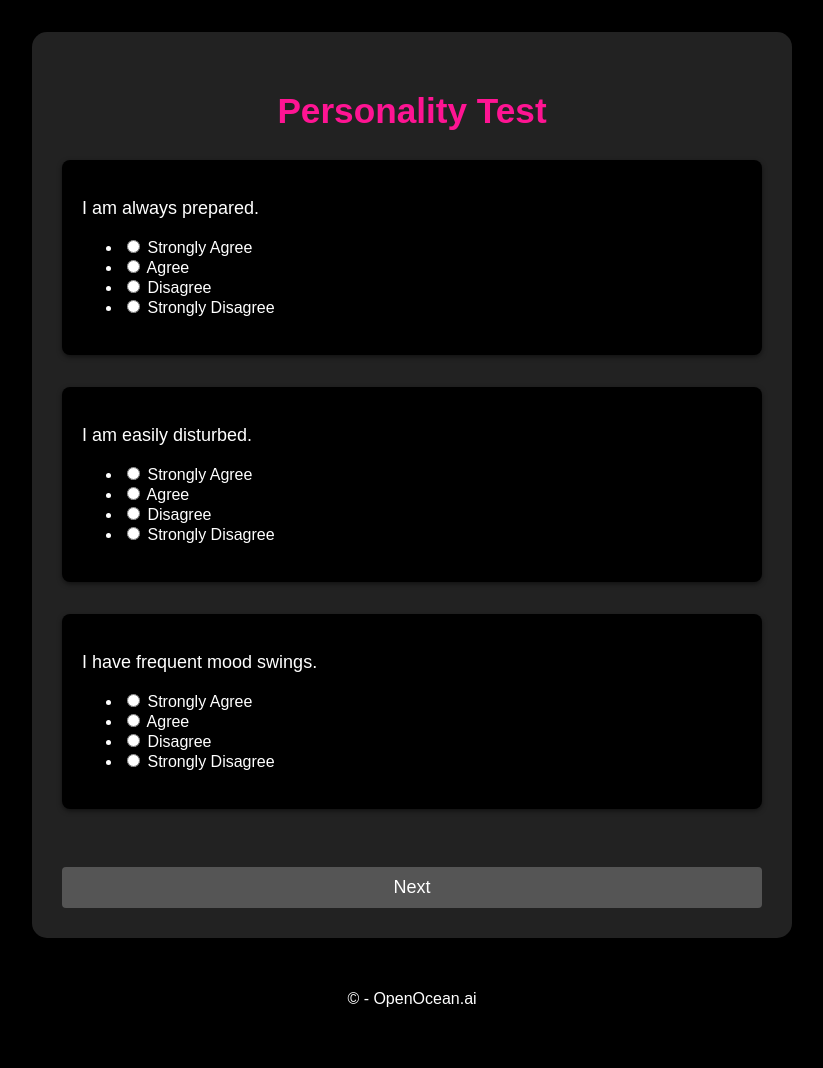
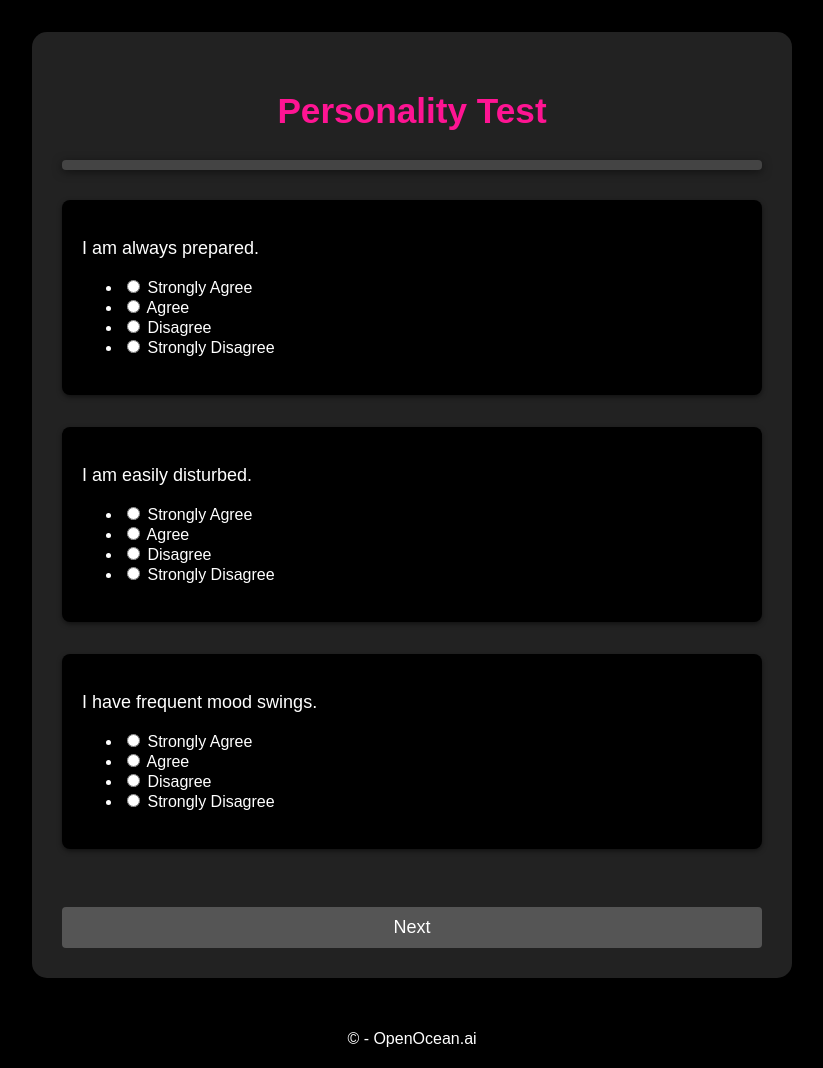
Before and after one commit to OsvaldoTA1/AFRL-Project-UI-Redesign, a Flask app: page /personality_test in a window 1280 px wide. Shown: the part 76-1144 px from the top of the page, without its empty margins (228-1051 px from the left). Before the commit the page ends 1083 px from the top, so only its background shows below. Run offline with Flask 3, Linux system fonts and the light colour scheme; the visitor is signed in with stand-in values (Sample User, id 1).

Commit message:
Insert template for progression bar to instill real time engagement tracking

```diff
--- a/app/templates/personality_test.html
+++ b/app/templates/personality_test.html
@@ -7,10 +7,13 @@ Personality Test | OpenOcean.ai
 {% block body %}
 <div class="test-wrapper">
     <h2>Personality Test</h2>
-    <form method="POST" id="personality-test-form">
+    <div class="progress-bar">
+        <div class="progress"></div>
+    </div>
+    <form method="POST" id="personality-test-form" data-total-groups="{{ question_groups|length }}">
         {{ form.hidden_tag() }}
         {% for group_idx, group in enumerate(question_groups) %}
-            <div class="question-group" id="group-{{ group_idx }}" {% if group_idx != 0 %}style="display:none"{% endif %}>
+            <div class="question-group" id="group-{{ group_idx }}" {% if group_idx != 0 %} style="display:none" {% endif %}>
                 {% for trait, question, field_name in group %}
                     <div class="question-section">
                         <p>{{ question }}</p>
@@ -24,27 +27,46 @@ Personality Test | OpenOcean.ai
     </form>
 </div>
 <script>
-    let currentGroupIdx = 0;
-    function showNextGroup() {
+    document.addEventListener('DOMContentLoaded', function() {
+        let currentGroupIdx = 0; // Start with the first group
+        const totalGroups = parseInt(document.getElementById('personality-test-form').dataset.totalGroups);
+
+        function updateProgressBar() {
+            const progressBar = document.querySelector('.progress');
+            const progressPercentage = (currentGroupIdx / totalGroups) * 100;
+            progressBar.style.width = `${progressPercentage}%`;
+        }
+
+        window.showNextGroup = function() {
             const currentGroup = document.getElementById(`group-${currentGroupIdx}`);
+            if (currentGroup) {
                 currentGroup.classList.remove('fade-in');
                 currentGroup.classList.add('fade-out');
+            }
 
             currentGroupIdx++;
+
+            if (currentGroupIdx < totalGroups) {
                 const nextGroup = document.getElementById(`group-${currentGroupIdx}`);
-
-        if (nextGroup) {
                 setTimeout(() => {
+                    if (currentGroup) {
                         currentGroup.style.display = 'none';
+                    }
                     nextGroup.style.display = 'block';
                     nextGroup.classList.add('fade-in');
-            }, 500); // Match this timeout to the duration of the CSS animation
+                    updateProgressBar(); // Update progress bar after showing next group
+                }, 500);
             } else {
                 setTimeout(() => {
                     document.querySelector('.next-btn').style.display = 'none';
                     document.querySelector('.submit-btn').style.display = 'block';
-            }, 500); // Match this timeout to the duration of the CSS animation
+                    updateProgressBar(); // Ensure progress bar is fully filled on completion
+                }, 500);
             }
-    }
+        };
+
+        // Initialize progress bar on page load
+        updateProgressBar();
+    });
 </script>
 {% endblock %}
```
Lines whose indentation alone changed are shown as unchanged.
